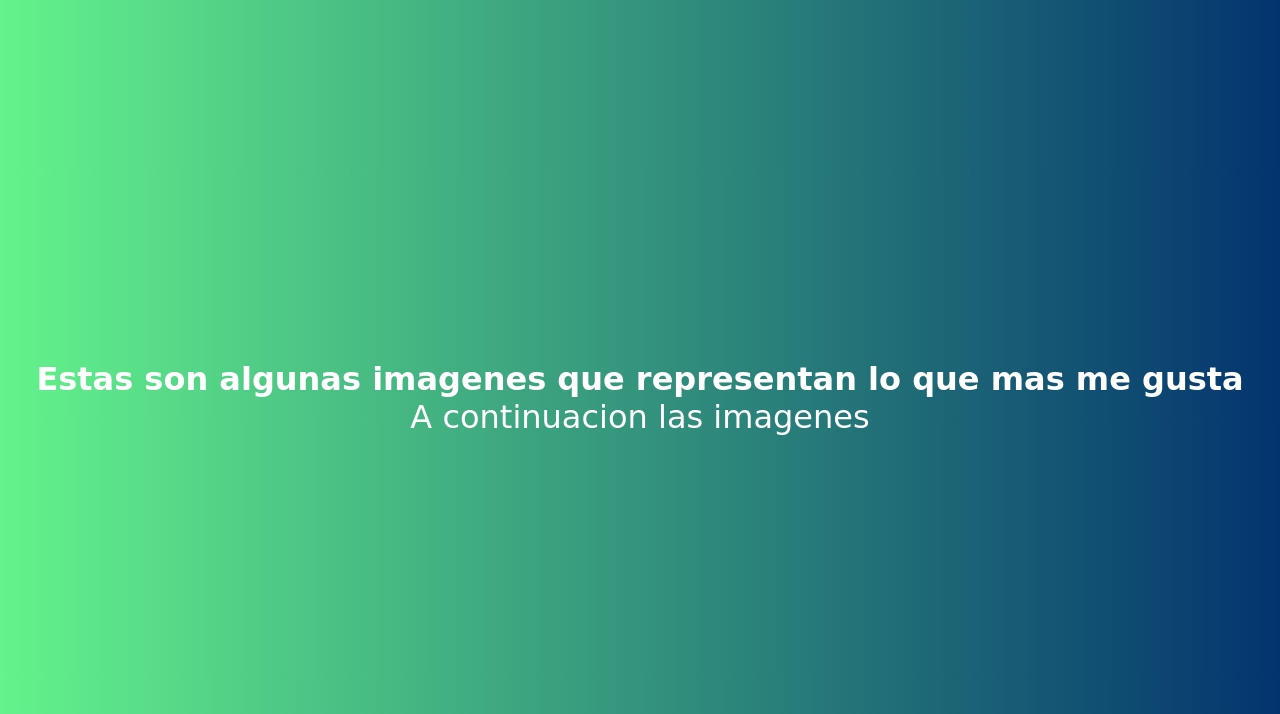
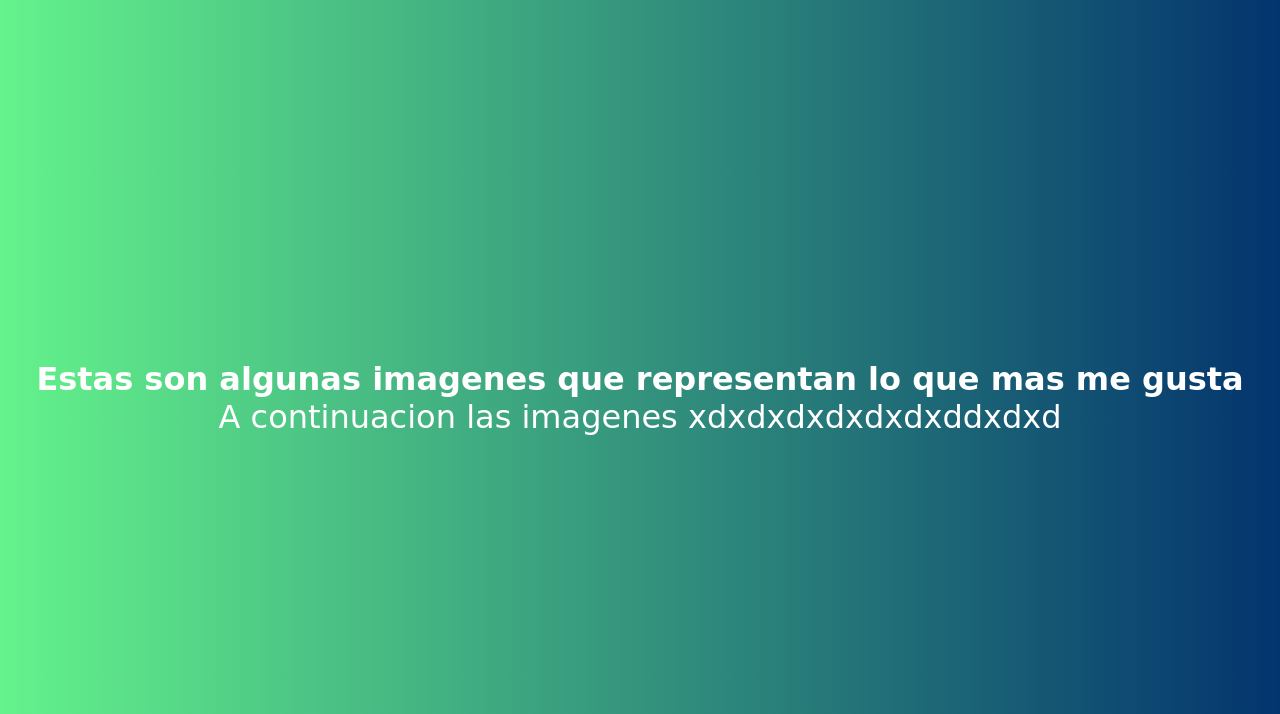
Before and after one commit to Eriksson03/my-personal-website, a plain HTML site: page index.html in a window 1280 px wide. Shown: the part 86-800 px from the top of the page. Drawn offline with Linux system fonts and the light colour scheme; a web font is replaced by a local one.

Commit message:
add simbol xd in subtitle

```diff
--- a/index.html
+++ b/index.html
@@ -19,7 +19,7 @@
     <header class="header">
         <div class="header-container">
             <h1 class="header-title">Estas son algunas imagenes que representan lo que mas me gusta</h1>
-            <p class="header-subtitle">A continuacion las imagenes</p>
+            <p class="header-subtitle">A continuacion las imagenes xdxdxdxdxdxdxddxdxd</p>
         </div>
     </header>
 
```
